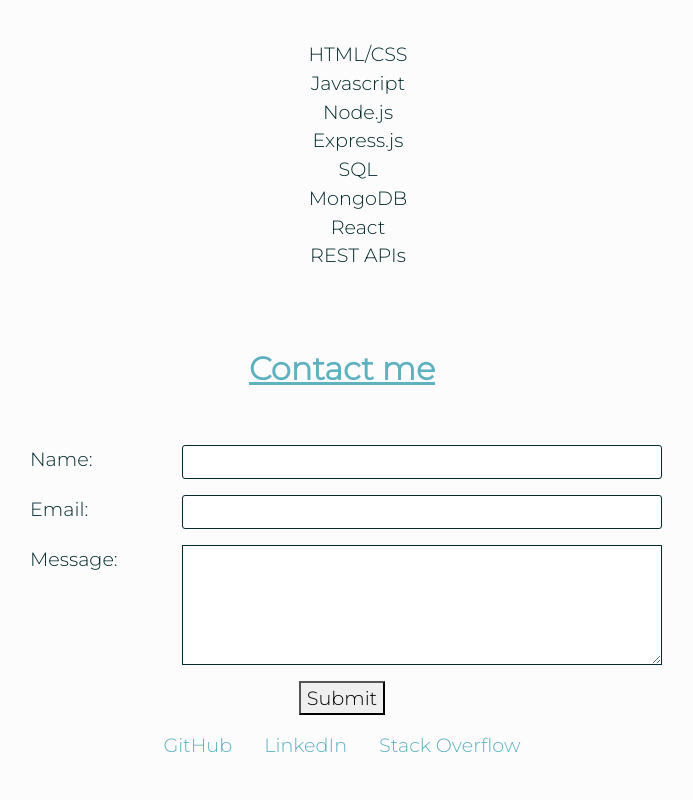
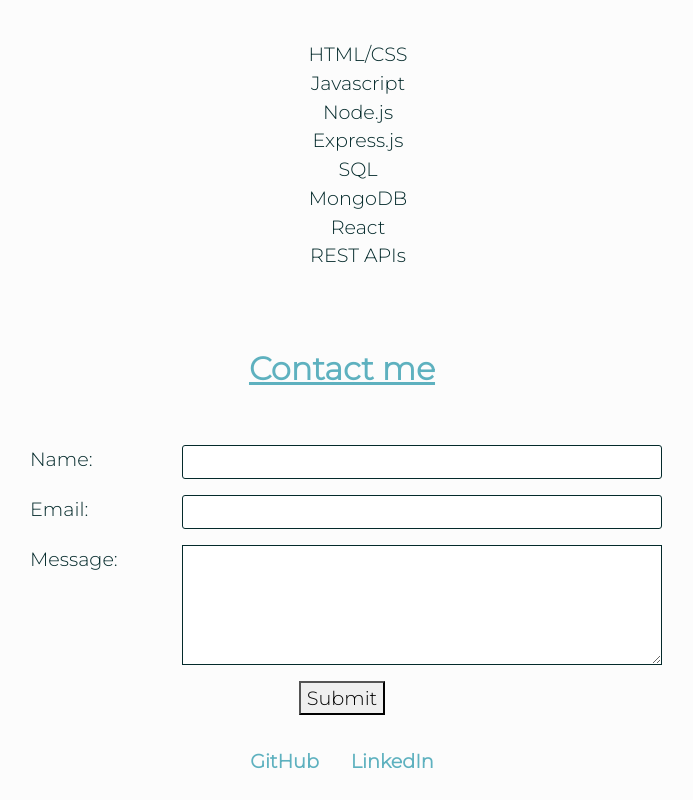
Before and after one commit to KennWg/my-portfolio, a React (Create React App) app: page / in a window 1280 px wide. Shown: the part 1952-2752 px from the top of the page, without its empty margins (298-991 px from the left). Before the commit the page ends 2720 px from the top, so only its background shows below. Built offline with nearby package versions, Linux system fonts and the light colour scheme.

Commit message:
adjusted footer

```diff
--- a/src/components/Footer/index.js
+++ b/src/components/Footer/index.js
@@ -2,10 +2,9 @@ import React from "react";
 
 function Footer() {
     return(
-        <footer className="px-2 py-2 d-flex justify-content-center">
+        <footer className="px-2 py-4 d-flex justify-content-center">
             <a href="https://github.com/KennWg" className="px-3" target="_blank" rel="noreferrer noopener">GitHub</a>
             <a href="https://www.linkedin.com/in/kenneth-wong-752829227/"className="px-3" target="_blank" rel="noreferrer noopener">LinkedIn</a>
-            <a href="https://stackoverflow.com/users/17565463/kennwg"className="px-3" target="_blank" rel="noreferrer noopener">Stack Overflow</a>
         </footer>
     );
 };
--- a/src/index.css
+++ b/src/index.css
@@ -162,6 +162,7 @@ textarea:focus {
 footer a {
   text-decoration: none;
   color: var(--color4);
+  font-weight: bold;
 }
 
 /* modal */
```
